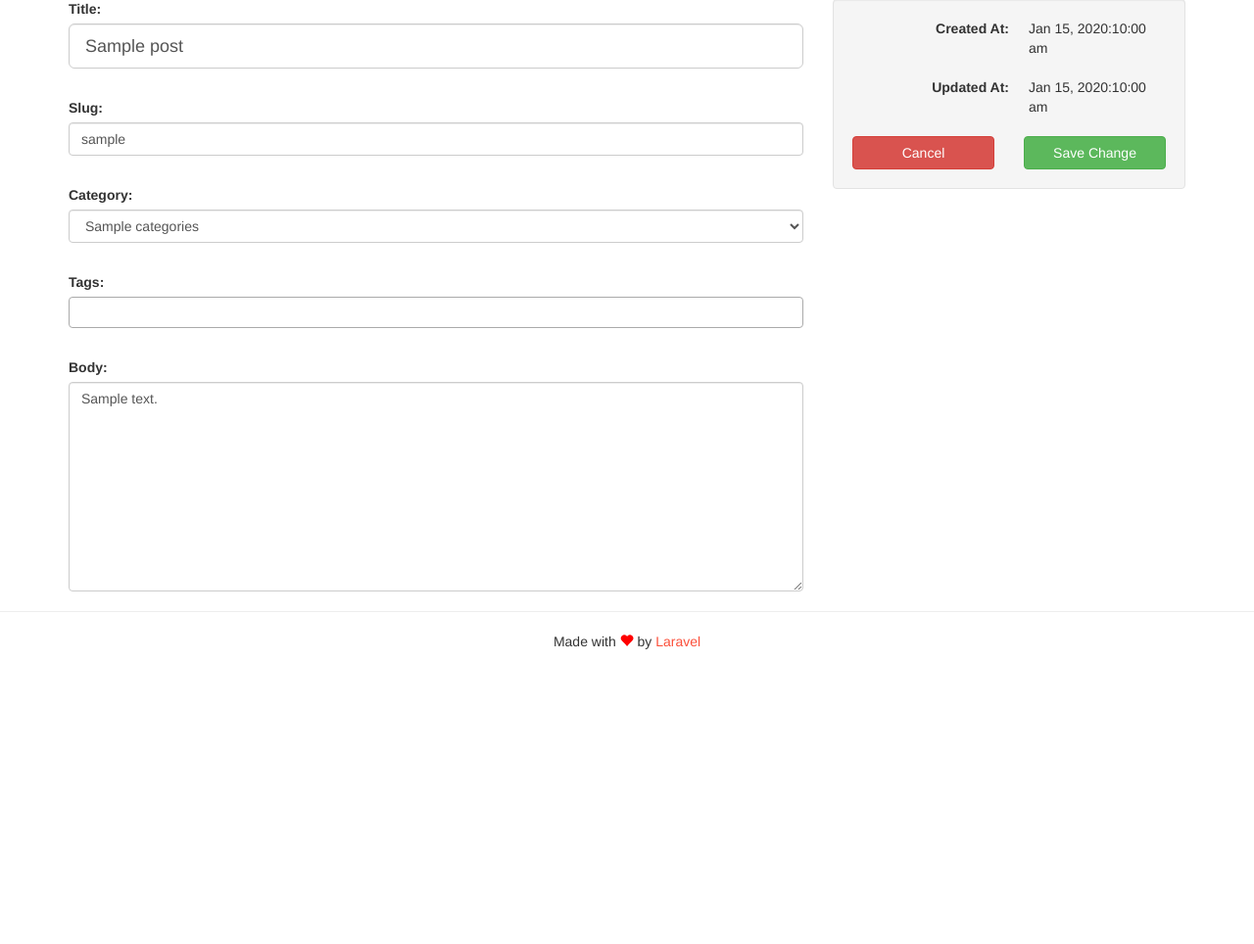
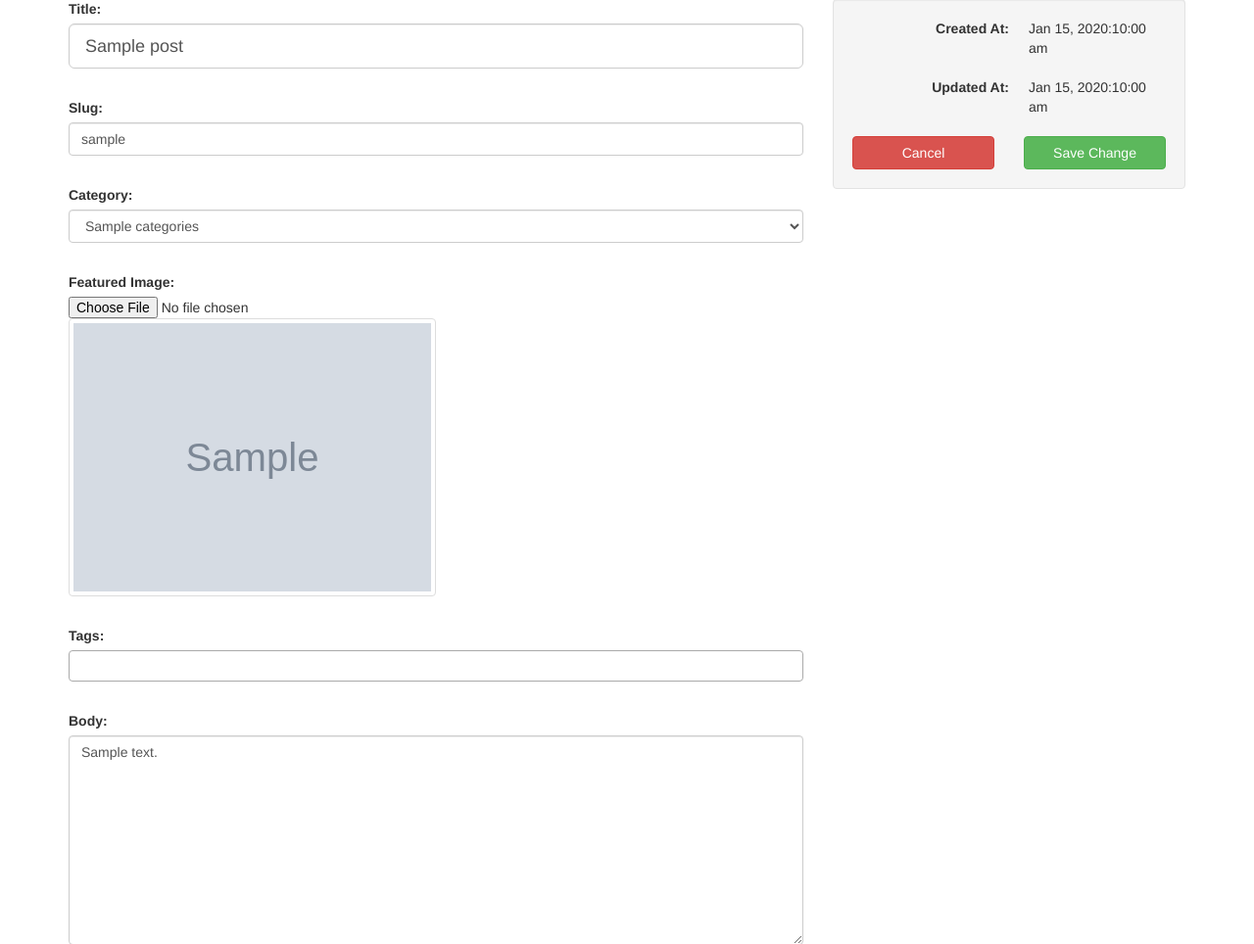
Before and after one commit to SazzadR/laravel-blog, a Laravel app: template resources/views/posts/edit.blade.php in a window 1280 px wide. Shown: the part 145-1109 px from the top of the page at 98% size. Before the commit the page ends 808 px from the top, so only its background shows below. Run offline with Laravel 8, Linux system fonts and the light colour scheme; a user stored in the database is signed in; tables that the repository leaves empty hold one stand-in row (values such as "Sample post"); the template is opened without the code that fills it: most values are stand-ins (such as "Sample title", 1, 10 or a date in 2020); grey boxes marked "Sample" are stand-in pictures; settings files or empty folders that the repository lacks are supplied; some libraries are stand-ins or nearby versions.

Commit message:
Improved featured image management

```diff
--- a/public/css/styles.css
+++ b/public/css/styles.css
@@ -1,3 +1,11 @@
+a.word-wrap {
+	word-wrap: break-word;
+}
+
+img.reduce-width {
+	width: 50%;
+}
+
 .btn-h1-spacing {
     margin-top: 18px;
 }
--- a/resources/views/partials/_nav.blade.php
+++ b/resources/views/partials/_nav.blade.php
@@ -28,8 +28,6 @@
                             <li><a href="{{ route('posts.index') }}">Posts</a></li>
                             <li><a href="{{ route('categories.index') }}">Categories</a></li>
                             <li><a href="{{ route('tags.index') }}">Tags</a></li>
-                            <li><a href="#">Another action</a></li>
-                            <li><a href="#">Something else here</a></li>
                             <li role="separator" class="divider"></li>
                             <li><a href="{{ route('logout') }}">Logout</a></li>
                         @else
--- a/resources/views/posts/edit.blade.php
+++ b/resources/views/posts/edit.blade.php
@@ -10,7 +10,7 @@
 @section('content')
 
     <div class="row">
-        {!! Form::model($post, ['route' => ['posts.update', $post->id], 'method' => 'put', 'data-parsley-validate' => '']) !!}
+        {!! Form::model($post, ['route' => ['posts.update', $post->id], 'method' => 'put', 'data-parsley-validate' => '', 'files' => true]) !!}
 
         <div class="col-md-8">
             {!! Form::label('title', 'Title:') !!}
@@ -21,6 +21,16 @@
 
             {!! Form::label('category_id', 'Category:', ['class' => 'form-spacing-top']) !!}
             {!! Form::select('category_id', $categories, null, ['class' => 'form-control', 'required' => '']) !!}
+
+            {!! Form::label('featured_image', 'Featured Image:', ['class' => 'form-spacing-top']) !!}
+            {!! Form::file('featured_image') !!}
+            <div>
+                @if(!empty($post->image))
+                    <img src="{{ asset('images/' . $post->image) }}" class="img-thumbnail reduce-width">
+                @else
+                    <img src="{{ asset('images/placeholder.png') }}" class="img-thumbnail reduce-width">
+                @endif
+            </div>
 
             {!! Form::label('tags', 'Tags:', ['class' => 'form-spacing-top']) !!}
             {!! Form::select('tags', $tags, null, ['class' => 'form-control select2-multiple', 'name' => 'tags[]', 'multiple']) !!}
--- a/resources/views/posts/show.blade.php
+++ b/resources/views/posts/show.blade.php
@@ -6,6 +6,9 @@
 	<div class="row">
 		<div class="col-md-8">
 			<h1>{{ $post->title }}</h1>
+			@if(!empty($post->image))
+				<img src="{{ asset('images/' . $post->image) }}" class="img-responsive">
+			@endif
 			<p class="lead">{!! $post->body !!}</p>
 			<hr>
 			<div class="tags">
@@ -44,7 +47,7 @@
 			<div class="well">
 				<dl class="dl-horizontal">
 					<label>Url: </label>
-					<p><a href="{{ route('blog.single', $post->slug) }}">{{ route('blog.single', $post->slug) }}</a></p>
+					<p><a href="{{ route('blog.single', $post->slug) }}" class="word-wrap">{{ route('blog.single', $post->slug) }}</a></p>
 				</dl>
 				<dl class="dl-horizontal">
 					<label>Category: </label>
```
Also changed, not shown: app/Http/Controllers/PostController.php (+10 -0 lines), public/images/placeholder.png (added), 1 other file.
